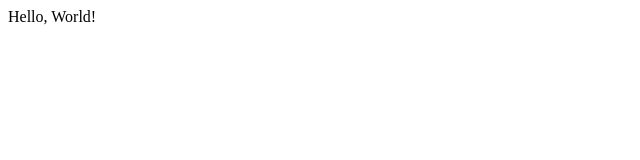
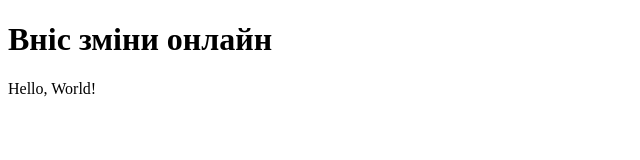
Before and after one commit to Andrii-Lopukh/portfolio, a plain HTML site: page Web_Programming_with_Python_and_JS/hello.html in a window 1280 px wide. Shown: the whole page, without its empty margins (0-640 px from the left). Drawn offline with Linux system fonts and the light colour scheme.

Commit message:
Зміни онлайн

```diff
--- a/Web_Programming_with_Python_and_JS/hello.html
+++ b/Web_Programming_with_Python_and_JS/hello.html
@@ -7,7 +7,7 @@
 
 
         <body>
-
+            <h1> Вніс зміни онлайн </h1>
             Hello, World!
 
         </body>
```
